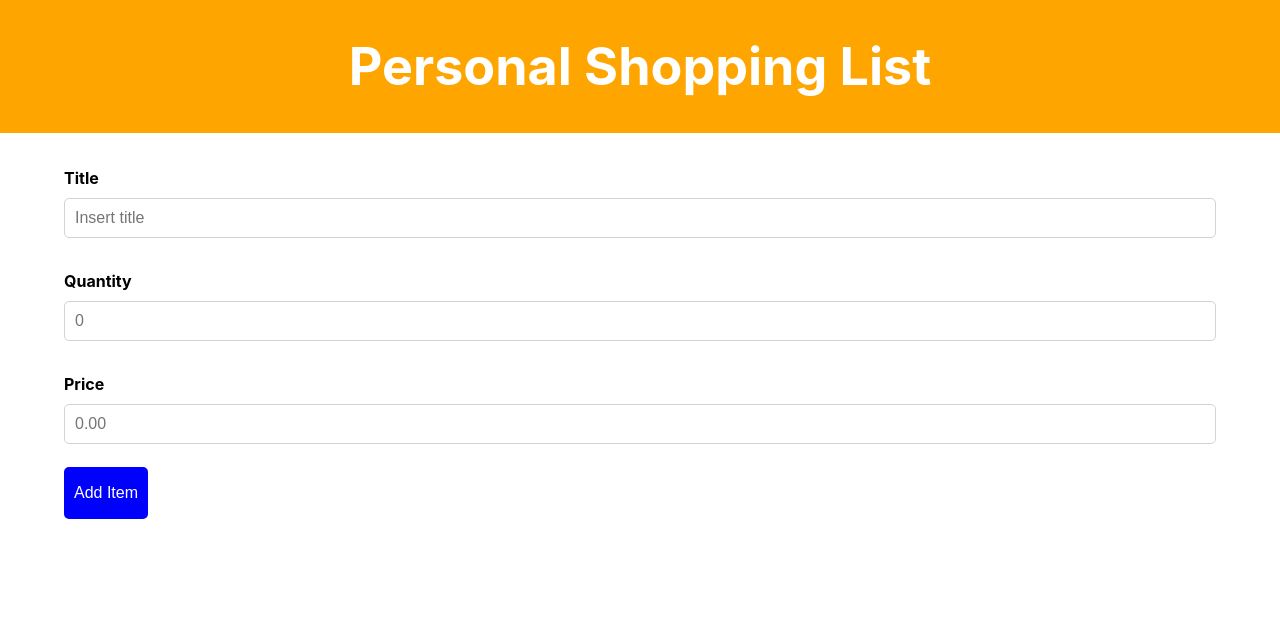
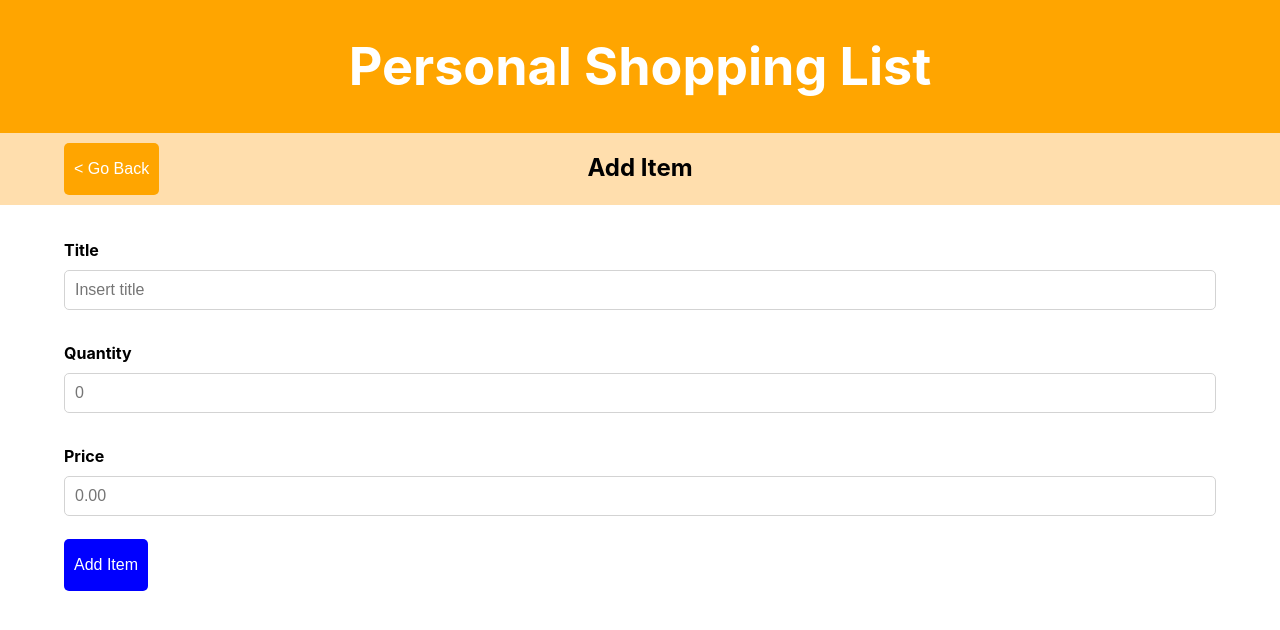
Before and after one commit to ejezie/shop-list, a React (Create React App) app: page /list/1/new in a window 1280 px wide. Shown: the top 630 px of the page. Built offline with nearby package versions, Linux system fonts and the light colour scheme.

Commit message:
form component update

```diff
--- a/src/containers/Form.jsx
+++ b/src/containers/Form.jsx
@@ -3,6 +3,7 @@ import styled from 'styled-components';
 import SubHeader from '../components/SubHeader';
 import FormItem from '../components/FormItem';
 import Button from '../components/Button';
+import { useLocation, useNavigate } from 'react-router-dom';
 
 const FormWrapper = styled.div`
   display: flex;
@@ -16,10 +17,16 @@ const SubmitButton = styled(Button)`
   margin: 2% 0;
 `;
 
-const Form = ({ match, history }) => (
+const Form = ( ) => {
+
+  let location = useLocation();
+  let navigate = useNavigate();
+
+  return(
+
   <>
-    {history && (
-      <SubHeader goBack={() => history.goBack()} title={`Add Item`} />
+    {location && (
+      <SubHeader goBack={() => navigate(-1)} title={`Add Item`} />
     )}
     <FormWrapper>
       <form>
@@ -35,6 +42,7 @@ const Form = ({ match, history }) => (
       </form>
     </FormWrapper>
   </>
-);
+)
+};
 
 export default Form;
```
